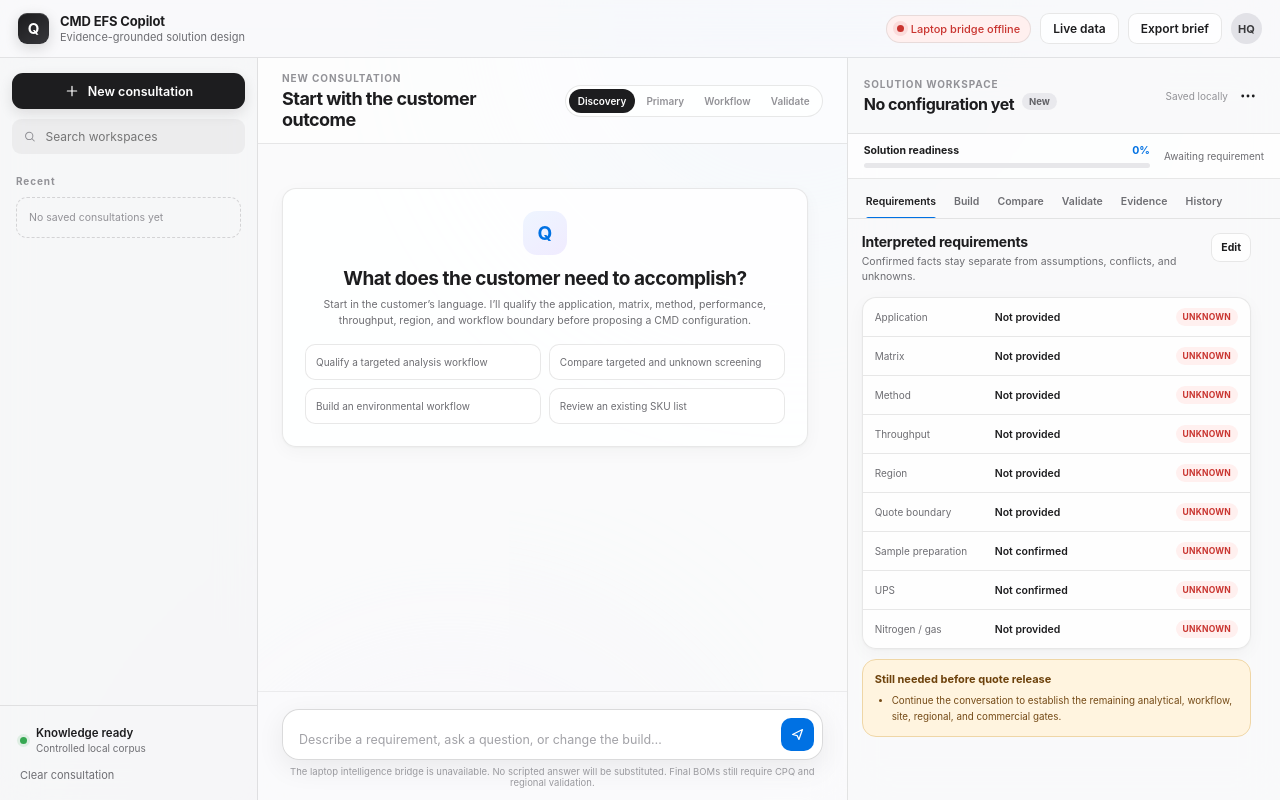
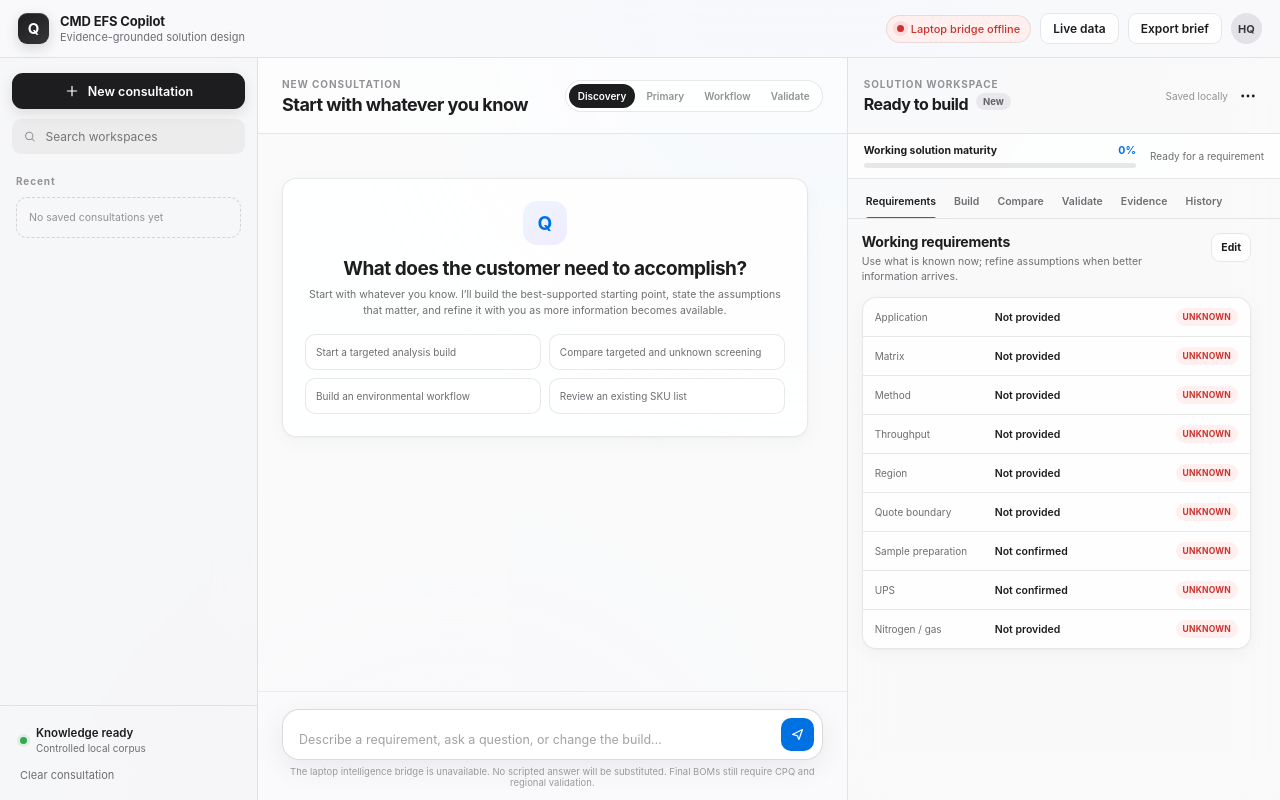
Before and after one commit to MahiPrince/HQuinn, a Flask app: template templates/index.html in a window 1280 px wide. Run offline with Flask 3, Linux system fonts and the light colour scheme; the template is opened without the code that fills it, so the values that code supplies are empty; parts of the project's set-up code (start-up, migrations or seed data) failed here and were passed over.

Commit message:
Make quote guidance adaptive to partial requirements

```diff
--- a/static/app.js
+++ b/static/app.js
@@ -65,7 +65,7 @@ function createState() {
     selectedTab: "requirements",
     phase: "Discovery",
     version: 0,
-    consultationTitle: "Start with the customer outcome",
+    consultationTitle: "Start with whatever you know",
     requirements: {},
     platform: null,
     packageDecision: null,
@@ -95,13 +95,13 @@ function loadState() {
       ...parsed,
       requirements: parsed.requirements || {},
       configuration: { ...createState().configuration, ...(parsed.configuration || {}) },
-      alternatives: Array.isArray(parsed.alternatives) ? parsed.alternatives : [],
-      validationGates: Array.isArray(parsed.validationGates) ? parsed.validationGates : [],
-      packageCandidates: Array.isArray(parsed.packageCandidates) ? parsed.packageCandidates : [],
+      alternatives: Array.isArray(parsed.alternatives) ? parsed.alternatives.filter((item) => item?.fit !== "weak").slice(0, 1) : [],
+      validationGates: Array.isArray(parsed.validationGates) ? parsed.validationGates.slice(0, 8) : [],
+      packageCandidates: Array.isArray(parsed.packageCandidates) ? parsed.packageCandidates.filter((item) => item?.fit === "strong").slice(0, 1) : [],
       evidence: Array.isArray(parsed.evidence) ? parsed.evidence : [],
-      unknowns: Array.isArray(parsed.unknowns) ? parsed.unknowns : [],
-      conflicts: Array.isArray(parsed.conflicts) ? parsed.conflicts : [],
-      suggestions: Array.isArray(parsed.suggestions) ? parsed.suggestions : [],
+      unknowns: Array.isArray(parsed.unknowns) ? parsed.unknowns.slice(0, 5) : [],
+      conflicts: Array.isArray(parsed.conflicts) ? parsed.conflicts.slice(0, 5) : [],
+      suggestions: Array.isArray(parsed.suggestions) ? parsed.suggestions.slice(0, 2) : [],
       history: Array.isArray(parsed.history) ? parsed.history : [],
       undoStack: Array.isArray(parsed.undoStack) ? parsed.undoStack.slice(-10) : [],
     };
@@ -241,9 +241,9 @@ function renderWelcome() {
   return `<div class="welcome-card">
     <div class="welcome-icon">Q</div>
     <h2>What does the customer need to accomplish?</h2>
-    <p>Start in the customer’s language. I’ll qualify the application, matrix, method, performance, throughput, region, and workflow boundary before proposing a CMD configuration.</p>
+    <p>Start with whatever you know. I’ll build the best-supported starting point, state the assumptions that matter, and refine it with you as more information becomes available.</p>
     <div class="starter-grid">
-      <button class="starter-button" data-prompt="Help me qualify a targeted analysis workflow.">Qualify a targeted analysis workflow</button>
+      <button class="starter-button" data-prompt="Recommend a practical starting build for a targeted analysis workflow, using reasonable evidence-backed assumptions where details are missing.">Start a targeted analysis build</button>
       <button class="starter-button" data-prompt="Help me choose between targeted quantitation and unknown screening.">Compare targeted and unknown screening</button>
       <button class="starter-button" data-prompt="Build an environmental water analysis workflow, starting with qualifying questions.">Build an environmental workflow</button>
       <button class="starter-button" data-prompt="Review an existing list of CMD SKUs and explain the likely use case and gaps.">Review an existing SKU list</button>
@@ -286,13 +286,14 @@ function renderRequirements() {
     ["Throughput", "throughput"], ["Region", "region"], ["Quote boundary", "scope"],
     ["Sample preparation", "samplePrep"], ["UPS", "ups"], ["Nitrogen / gas", "nitrogen"],
   ];
-  const unknowns = [...state.unknowns, ...state.conflicts.map((item) => `Source conflict: ${item}`)];
-  return `<div class="panel-intro"><div><h3>Interpreted requirements</h3><p>Confirmed facts stay separate from assumptions, conflicts, and unknowns.</p></div><button class="action-button" data-action="edit-requirements">Edit</button></div>
+  const refinements = [...state.unknowns, ...state.conflicts.map((item) => `Source conflict: ${item}`)];
+  const visibleRefinements = refinements.slice(0, 3);
+  return `<div class="panel-intro"><div><h3>Working requirements</h3><p>Use what is known now; refine assumptions when better information arrives.</p></div><button class="action-button" data-action="edit-requirements">Edit</button></div>
     <div class="requirement-grid"><ul class="requirement-list">${rows.map(([label, key]) => {
       const confirmed = requirementConfirmed(key);
       return `<li class="requirement-item"><span>${label}</span><strong>${escapeHTML(requirementValue(key))}</strong>${statusChip(confirmed ? "Confirmed" : "Unknown", confirmed ? "confirmed" : "unknown")}</li>`;
     }).join("")}</ul></div>
-    <div class="unknowns-card"><h4>Still needed before quote release</h4><ul>${unknowns.length ? unknowns.map((item) => `<li>${escapeHTML(item)}</li>`).join("") : "<li>Continue the conversation to establish the remaining analytical, workflow, site, regional, and commercial gates.</li>"}</ul></div>`;
+    ${visibleRefinements.length ? `<div class="unknowns-card"><h4>Most useful refinements</h4><ul>${visibleRefinements.map((item) => `<li>${escapeHTML(item)}</li>`).join("")}</ul>${refinements.length > visibleRefinements.length ? `<small>${refinements.length - visibleRefinements.length} additional detail${refinements.length - visibleRefinements.length === 1 ? " is" : "s are"} tracked without blocking the working build.</small>` : ""}</div>` : ""}`;
 }
 
 function buildItem(item) {
@@ -318,7 +319,7 @@ function renderBuild() {
     ["3 · Site, software, service, and tertiary layer", "Items required to install, operate, control, support, or release the solution.", state.configuration.tertiary || []],
   ];
   const hasItems = sections.some(([, , items]) => items.length);
-  if (!hasItems && !state.packageCandidates.length) return `<div class="empty-panel"><div class="empty-icon">Q</div><h3>The build is waiting for qualification</h3><p>Continue the conversation until the intended result, matrix, targets, method, performance, throughput, region, and workflow boundary are sufficient for a supported recommendation.</p></div>`;
+  if (!hasItems && !state.packageCandidates.length) return `<div class="empty-panel"><div class="empty-icon">Q</div><h3>No supported starting configuration yet</h3><p>Keep describing the customer outcome in whatever detail is available. HQuinn will start the build as soon as the evidence supports a credible direction.</p></div>`;
   return `<div class="panel-intro"><div><h3>Progressive configuration</h3><p>Primary, supporting, and tertiary layers remain separate so a requirement change can reopen only the affected decisions.</p></div><button class="action-button" data-action="edit-requirements">Edit requirements</button></div>
     ${state.configuration.approach ? `<section class="approach-card"><div class="approach-copy"><span class="package-symbol">AI</span><div><span class="question-number">Configuration approach</span><strong>${escapeHTML(state.configuration.approach)}</strong></div></div></section>` : ""}
     ${state.packageCandidates.map(packageCard).join("")}
@@ -328,7 +329,7 @@ function renderBuild() {
 function renderAlternatives() {
   const packages = state.packageCandidates.length ? `<div class="panel-intro"><div><h3>Package candidates</h3><p>A close package is a starting signal, never automatic proof of a complete quote.</p></div></div>${state.packageCandidates.map(packageCard).join("")}` : "";
   const alternatives = state.alternatives.length ? `<div class="panel-intro"><div><h3>Compare viable solution branches</h3><p>Fit expresses evidence-backed requirement alignment, not commercial approval.</p></div></div><div class="alternative-grid">${state.alternatives.map((item, index) => `<article class="alternative-card ${index === 0 ? "is-selected" : ""}">${statusChip(item.type || "Alternative", index === 0 ? "candidate" : "external")}<h4>${escapeHTML(item.name)}</h4><p>${escapeHTML(item.rationale)}</p><div class="fit-score">${escapeHTML(item.fit)}<small> requirement fit</small></div>${item.tradeoffs?.length ? `<div class="alternative-detail"><strong>Trade-offs</strong><ul>${item.tradeoffs.map((value) => `<li>${escapeHTML(value)}</li>`).join("")}</ul></div>` : ""}${item.gates?.length ? `<div class="alternative-detail"><strong>Open gates</strong><ul>${item.gates.map((value) => `<li>${escapeHTML(value)}</li>`).join("")}</ul></div>` : ""}<button class="primary-button" data-prompt="Evaluate ${escapeHTML(item.name)} as the preferred route and trace the impact on the entire current configuration.">Evaluate this route</button></article>`).join("")}</div>` : "";
-  return packages || alternatives ? packages + alternatives : `<div class="empty-panel"><div class="empty-icon">↔</div><h3>No supported alternative has been established</h3><p>Ask the copilot to compare approaches after enough qualifying information is available.</p></div>`;
+  return packages || alternatives ? packages + alternatives : `<div class="empty-panel"><div class="empty-icon">↔</div><h3>Focused on the recommended route</h3><p>A second route will appear only when it is a credible alternative with a meaningful customer trade-off.</p></div>`;
 }
 
 function validationItem(gate) {
@@ -356,9 +357,10 @@ function renderHistory() {
 
 function renderWorkspace() {
   const readiness = calculateReadiness();
-  elements.workspaceTitle.textContent = state.mode === "new" ? "No configuration yet" : "Draft configuration";
+  elements.workspaceTitle.textContent = state.mode === "new" ? "Ready to build" : "Working configuration";
   elements.versionPill.textContent = state.version ? `v${state.version}` : "New";
-  elements.readinessStrip.innerHTML = `<div class="readiness-copy"><strong><span>Solution readiness</span><span>${readiness}%</span></strong><div class="progress-track"><div class="progress-fill" style="width:${readiness}%"></div></div></div><span class="readiness-status">${state.mode === "new" ? "Awaiting requirement" : readiness >= 85 ? "Validation needed" : "Qualification in progress"}</span>`;
+  const hasWorkingBuild = (state.configuration.primary || []).length > 0;
+  elements.readinessStrip.innerHTML = `<div class="readiness-copy"><strong><span>Working solution maturity</span><span>${readiness}%</span></strong><div class="progress-track"><div class="progress-fill" style="width:${readiness}%"></div></div></div><span class="readiness-status">${state.mode === "new" ? "Ready for a requirement" : readiness >= 85 ? "Ready for final checks" : hasWorkingBuild ? "Working build available" : "Building the first direction"}</span>`;
   if (state.impact) {
     elements.impactBanner.hidden = false;
     elements.impactBanner.innerHTML = `<strong>Change impact:</strong> ${escapeHTML(state.impact)}<div class="impact-banner-actions"><button data-tab="build">Review affected items</button>${state.undoStack.length ? `<button data-action="undo-change">Undo change</button>` : ""}</div>`;
@@ -372,7 +374,7 @@ function renderWorkspace() {
 }
 
 function renderSuggestions() {
-  elements.suggestionRow.innerHTML = state.suggestions.map((prompt) => `<button class="suggestion-chip" data-prompt="${escapeHTML(prompt)}">${escapeHTML(prompt)}</button>`).join("");
+  elements.suggestionRow.innerHTML = state.suggestions.slice(0, 2).map((prompt) => `<button class="suggestion-chip" data-prompt="${escapeHTML(prompt)}">${escapeHTML(prompt)}</button>`).join("");
 }
 
 function render() {
@@ -495,12 +497,12 @@ function applyCodexResponse(response) {
   if (patch.selectedTab) state.selectedTab = patch.selectedTab;
   state.impact = patch.impact || null;
   if (response.configuration) state.configuration = response.configuration;
-  if (Array.isArray(response.alternatives)) state.alternatives = response.alternatives;
+  if (Array.isArray(response.alternatives)) state.alternatives = response.alternatives.filter((item) => item?.fit !== "weak").slice(0, 1);
   if (Array.isArray(response.validationGates)) state.validationGates = response.validationGates;
-  if (Array.isArray(response.packageCandidates)) state.packageCandidates = response.packageCandidates;
-  if (Array.isArray(response.unknowns)) state.unknowns = response.unknowns;
-  if (Array.isArray(response.conflicts)) state.conflicts = response.conflicts;
-  if (Array.isArray(response.suggestions)) state.suggestions = response.suggestions;
+  if (Array.isArray(response.packageCandidates)) state.packageCandidates = response.packageCandidates.filter((item) => item?.fit === "strong").slice(0, 1);
+  if (Array.isArray(response.unknowns)) state.unknowns = response.unknowns.slice(0, 5);
+  if (Array.isArray(response.conflicts)) state.conflicts = response.conflicts.slice(0, 5);
+  if (Array.isArray(response.suggestions)) state.suggestions = response.suggestions.slice(0, 2);
   if (Array.isArray(response.evidence) && response.evidence.length) {
     state.evidence = [...response.evidence, ...state.evidence].filter((source, index, all) => index === all.findIndex((candidate) => candidate.id === source.id && candidate.path === source.path)).slice(0, 40);
   }
@@ -510,8 +512,6 @@ function applyCodexResponse(response) {
     addHistory(response.changeSummary || "Copilot updated the working solution", patch.impact || "The structured workspace changed after reviewing the requirement and evidence.");
   }
   const paragraphs = [...(response.assistant?.paragraphs || [])];
-  if (state.unknowns.length) paragraphs.push(`Still unknown: ${state.unknowns.slice(0, 4).join(" · ")}${state.unknowns.length > 4 ? ` · ${state.unknowns.length - 4} more in Requirements` : ""}`);
-  if (state.conflicts.length) paragraphs.push(`Evidence conflict: ${state.conflicts.slice(0, 2).join(" · ")}${state.conflicts.length > 2 ? ` · ${state.conflicts.length - 2} more in Requirements` : ""}`);
   state.messages.push({
     type: "assistant",
     title: response.assistant?.title || "I reviewed the controlled CMD EFS evidence.",
--- a/static/styles.css
+++ b/static/styles.css
@@ -1482,6 +1482,14 @@ summary:focus-visible {
   line-height: 1.55;
 }
 
+.unknowns-card small {
+  display: block;
+  margin-top: 8px;
+  color: #8b642d;
+  font-size: 9px;
+  line-height: 1.45;
+}
+
 .alternative-grid {
   display: grid;
   grid-template-columns: 1fr 1fr;
@@ -1496,6 +1504,10 @@ summary:focus-visible {
   border-radius: var(--radius-md);
   background: rgba(255,255,255,.85);
   box-shadow: var(--shadow-sm);
+}
+
+.alternative-card:only-child {
+  grid-column: 1 / -1;
 }
 
 .alternative-card.is-selected {
--- a/templates/index.html
+++ b/templates/index.html
@@ -75,7 +75,7 @@
           <header class="conversation-header">
             <div>
               <div class="eyebrow" id="conversationEyebrow">ACTIVE CONSULTATION</div>
-              <h1 id="conversationTitle">Start with the customer outcome</h1>
+              <h1 id="conversationTitle">Start with whatever you know</h1>
             </div>
             <div class="phase-control" id="phaseControl" aria-label="Solution phase"></div>
           </header>
@@ -106,7 +106,7 @@
             <div>
               <div class="eyebrow">SOLUTION WORKSPACE</div>
               <div class="workspace-title-line">
-                <h2 id="workspaceTitle">No configuration yet</h2>
+                <h2 id="workspaceTitle">Ready to build</h2>
                 <span class="version-pill" id="versionPill">New</span>
               </div>
             </div>
```
Also changed, not shown: README.md.
